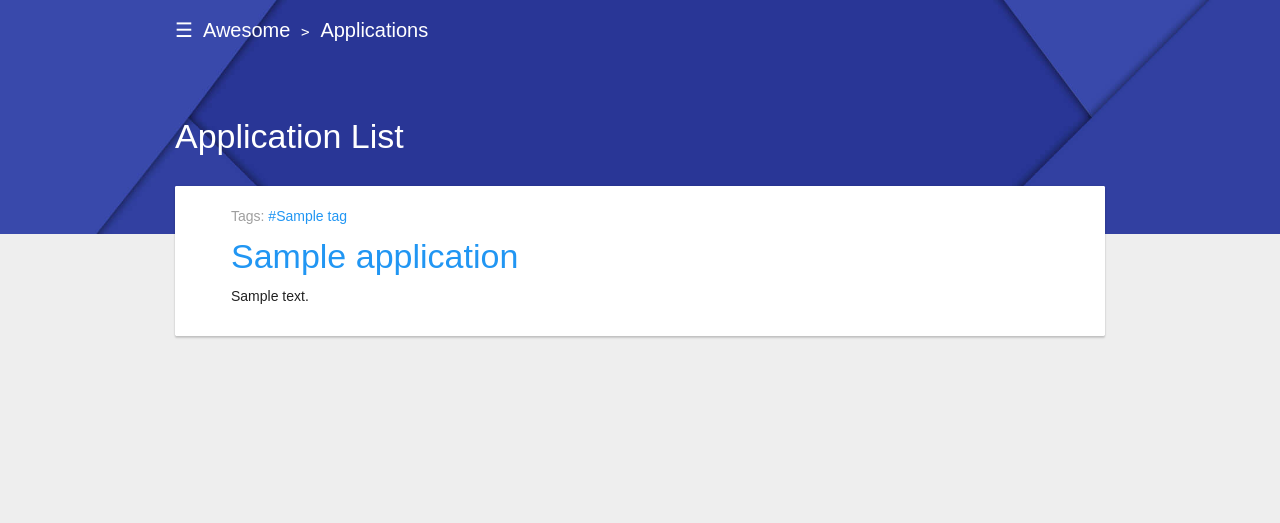
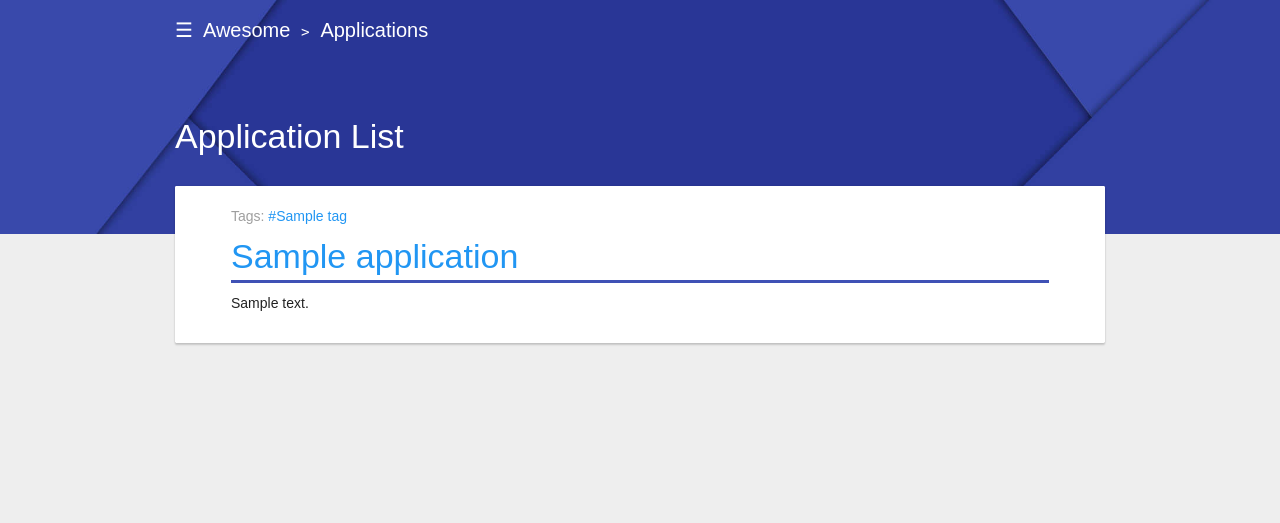
Before and after one commit to BearKidsTeam/Awesome, a Django app: page /app/ in a window 1280 px wide. Shown: the top 523 px of the page. Run offline with Django 3.2, Linux system fonts and the light colour scheme; tables that the repository leaves empty hold one stand-in row (values such as "Sample post").

Commit message:
fix tags checking issue. extra css changes

```diff
--- a/awesome/static/css/style.css
+++ b/awesome/static/css/style.css
@@ -387,3 +387,20 @@ ul.appbar-nav {
 .avatar-orange {
     background-color: #ff9800;
 }
+
+/*
+  text css under mui-panel class
+*/
+.mui-panel h1,.mui-panel h2,.mui-panel h3 {
+  color: #3f51b5;
+}
+
+.mui-panel h1 {
+  border-bottom: solid #3f51b5 3px;
+  padding-bottom: 4px;
+}
+
+.mui-panel h2 {
+  padding-left: 10px;
+  border-left: solid #3f51b5 3px;
+}
--- a/awesome/views.py
+++ b/awesome/views.py
@@ -69,6 +69,7 @@ def tag_list(request):
 def tag_query(request):
 	search_tags = request.GET.getlist('tag')
 	tags = Tag.objects.filter(pk__in=search_tags).order_by('name')
-	apps = get_multi_match(Application, 'tags__pk', search_tags)  # FIXME: 'search_tags' should be a list type 'tags'
+	tags_pk_list = tags.values_list('pk', flat=True)
+	apps = get_multi_match(Application, 'tags__pk', tags_pk_list)
 	page = [{'title': 'Awesome', 'url': reverse('home_page')}, {'title': 'Tag Filter', 'url': reverse('tag_query')}]
 	return render(request, 'awesome/tag_query.html', {'tags': tags, 'apps': apps, 'page': page})
```
